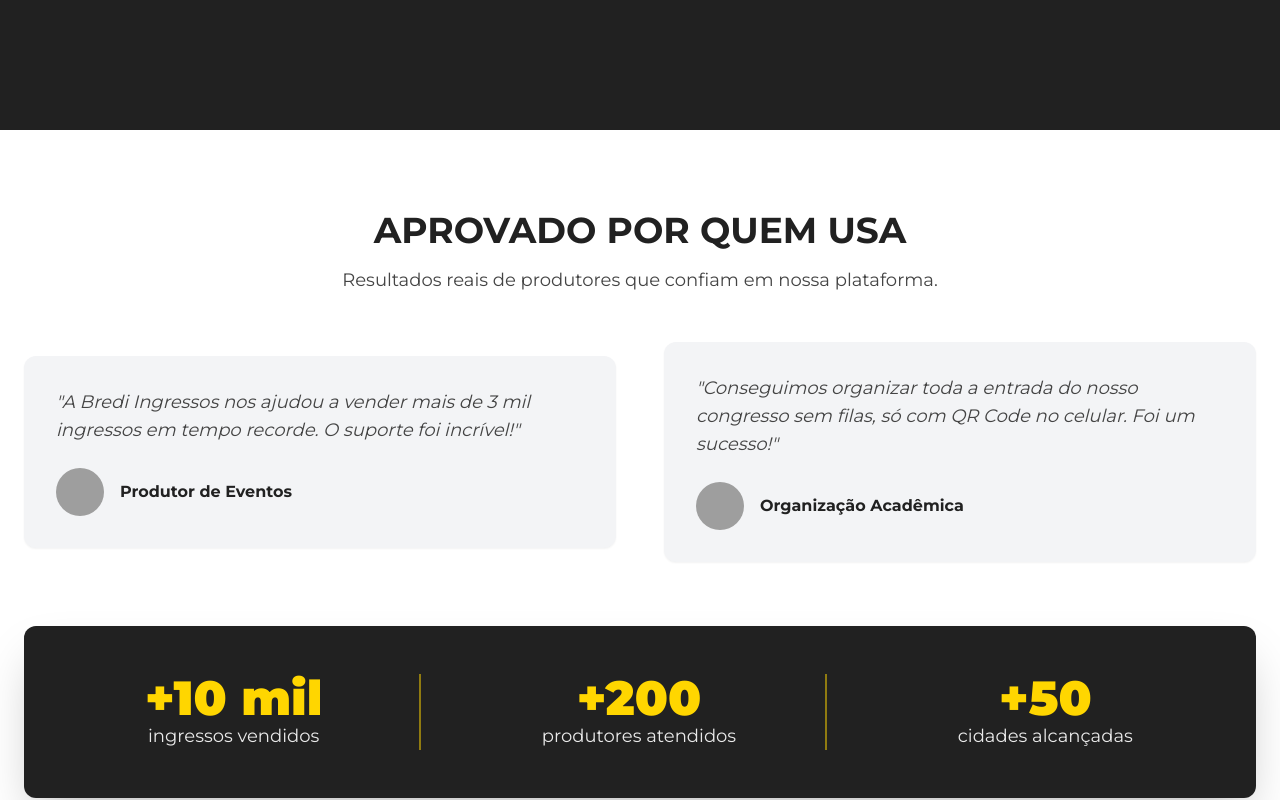
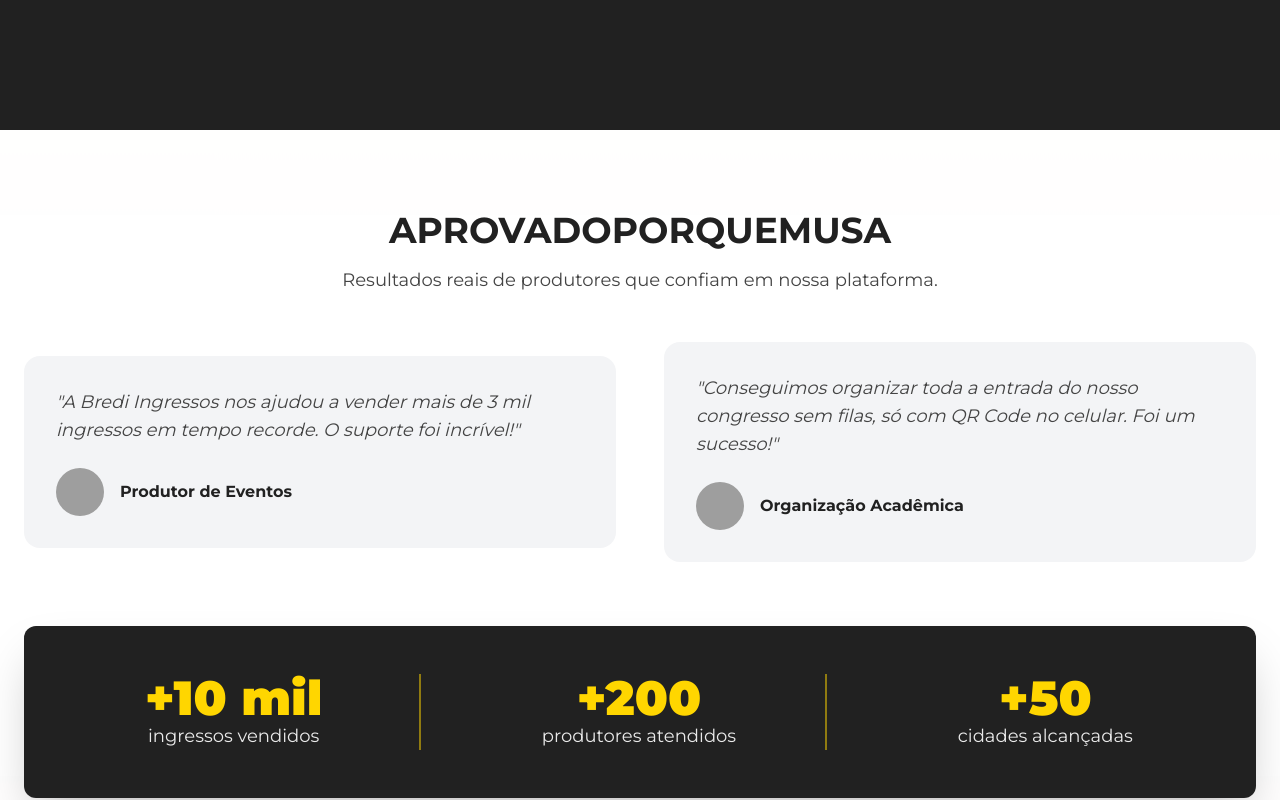
Before and after one commit to wagnermontezuma/lp-bredi-ingrssos-frontend-v1, a Next.js app: page / in a window 1280 px wide. Shown: the part 9200-10000 px from the top of the page. Built offline with nearby package versions, Linux system fonts and the light colour scheme; grey boxes are pictures that could not be loaded.

Commit message:
Enhance social proof interactions

```diff
--- a/src/components/sections/SocialProof.tsx
+++ b/src/components/sections/SocialProof.tsx
@@ -1,3 +1,16 @@
+"use client";
+
+import { useEffect, useMemo, useRef, useState } from "react";
+import {
+  animate,
+  motion,
+  useInView,
+  useMotionValue,
+  useReducedMotion,
+  useScroll,
+  useTransform,
+} from "framer-motion";
+
 const testimonials = [
   {
     quote: "A Bredi Ingressos nos ajudou a vender mais de 3 mil ingressos em tempo recorde. O suporte foi incrível!",
@@ -13,44 +26,222 @@
 ];
 
 const metrics = [
-  { value: "+10 mil", label: "ingressos vendidos" },
-  { value: "+200", label: "produtores atendidos" },
-  { value: "+50", label: "cidades alcançadas" },
+  { value: 10, prefix: "+", suffix: " mil", label: "ingressos vendidos" },
+  { value: 200, prefix: "+", suffix: "", label: "produtores atendidos" },
+  { value: 50, prefix: "+", suffix: "", label: "cidades alcançadas" },
 ];
 
+const ease = [0.22, 1, 0.36, 1] as const;
+
+const AnimatedMetricValue = ({
+  value,
+  prefix,
+  suffix,
+  duration = 1.2,
+}: {
+  value: number;
+  prefix?: string;
+  suffix?: string;
+  duration?: number;
+}) => {
+  const spanRef = useRef<HTMLSpanElement | null>(null);
+  const isInView = useInView(spanRef, { once: true, margin: "-10% 0px" });
+  const prefersReducedMotion = useReducedMotion();
+  const [displayValue, setDisplayValue] = useState(prefersReducedMotion ? value : 0);
+  const motionValue = useMotionValue(0);
+
+  useEffect(() => {
+    if (prefersReducedMotion) {
+      setDisplayValue(value);
+      return;
+    }
+
+    if (isInView) {
+      const controls = animate(motionValue, value, {
+        duration,
+        ease,
+      });
+
+      const unsubscribe = motionValue.on("change", (latest) => {
+        setDisplayValue(Math.round(latest));
+      });
+
+      return () => {
+        controls.stop();
+        unsubscribe();
+      };
+    }
+  }, [duration, isInView, motionValue, prefersReducedMotion, value]);
+
+  useEffect(() => {
+    if (!prefersReducedMotion) {
+      return;
+    }
+
+    setDisplayValue(value);
+  }, [prefersReducedMotion, value]);
+
+  const formattedValue = useMemo(() => {
+    const base = new Intl.NumberFormat("pt-BR", {
+      maximumFractionDigits: 0,
+    }).format(displayValue);
+
+    return `${prefix ?? ""}${base}${suffix ?? ""}`;
+  }, [displayValue, prefix, suffix]);
+
+  return (
+    <span ref={spanRef} aria-live="polite">
+      {formattedValue}
+    </span>
+  );
+};
+
 const SocialProof = () => {
+  const prefersReducedMotion = useReducedMotion();
+  const [canHover, setCanHover] = useState(false);
+  const sectionRef = useRef<HTMLElement | null>(null);
+  const { scrollYProgress } = useScroll({
+    target: sectionRef,
+    offset: ["start end", "end start"],
+  });
+  const parallaxY = useTransform(scrollYProgress, [0, 1], [-16, 16]);
+
+  useEffect(() => {
+    if (typeof window !== "undefined") {
+      setCanHover(window.matchMedia("(hover: hover)").matches);
+    }
+  }, []);
+
+  const headingWords = "Aprovado por quem usa".split(" ");
+
   return (
-    <section className="bg-white py-20">
-      <div className="container mx-auto px-6">
+    <section ref={sectionRef} className="relative overflow-hidden bg-white py-20">
+      {!prefersReducedMotion && (
+        <motion.div
+          aria-hidden="true"
+          className="pointer-events-none absolute -inset-x-10 top-0 h-full bg-gradient-to-b from-bredi-accent/10 via-transparent to-bredi-accent/10 opacity-5"
+          style={{ y: parallaxY }}
+        />
+      )}
+      <div className="container relative z-10 mx-auto px-6">
         <div className="mb-12 text-center">
-          <h2 className="text-3xl font-bold uppercase text-bredi-primary md:text-4xl">Aprovado por quem usa</h2>
+          <h2 className="text-3xl font-bold uppercase text-bredi-primary md:text-4xl">
+            {prefersReducedMotion
+              ? "Aprovado por quem usa"
+              : headingWords.map((word, index) => (
+                  <motion.span
+                    key={`${word}-${index}`}
+                    className="inline-block"
+                    initial={{ y: "0.6em", opacity: 0 }}
+                    whileInView={{ y: 0, opacity: 1 }}
+                    viewport={{ once: true, margin: "-10% 0px" }}
+                    transition={{
+                      delay: 0.05 * index,
+                      duration: 0.5,
+                      ease,
+                    }}
+                  >
+                    {word}
+                    {index < headingWords.length - 1 ? " " : ""}
+                  </motion.span>
+                ))}
+          </h2>
+          {prefersReducedMotion ? (
             <p className="mx-auto mt-4 max-w-2xl text-lg text-bredi-secondary">
               Resultados reais de produtores que confiam em nossa plataforma.
             </p>
+          ) : (
+            <motion.p
+              className="mx-auto mt-4 max-w-2xl text-lg text-bredi-secondary"
+              initial={{ y: 24, opacity: 0 }}
+              whileInView={{ y: 0, opacity: 1 }}
+              viewport={{ once: true, margin: "-10% 0px" }}
+              transition={{ delay: 0.2, duration: 0.5, ease }}
+            >
+              Resultados reais de produtores que confiam em nossa plataforma.
+            </motion.p>
+          )}
         </div>
         <div className="grid grid-cols-1 items-center gap-12 lg:grid-cols-2">
-          {testimonials.map((testimonial) => (
-            <div key={testimonial.author} className="rounded-xl bg-gray-100 p-8 shadow-sm">
+          {testimonials.map((testimonial, index) => {
+            const animationProps = prefersReducedMotion
+              ? {}
+              : {
+                  initial: {
+                    clipPath: "inset(0 100% 0 0 round 16px)",
+                    opacity: 0.001,
+                  },
+                  whileInView: {
+                    clipPath: "inset(0 0% 0 0 round 16px)",
+                    opacity: 1,
+                  },
+                  viewport: { once: true, amount: 0.4 },
+                };
+            const transition = prefersReducedMotion
+              ? undefined
+              : { duration: 0.7, ease, delay: index * 0.1 };
+
+            return (
+              <motion.div
+                key={testimonial.author}
+                className="rounded-xl bg-gray-100 p-8 shadow-sm"
+                {...animationProps}
+                transition={transition}
+                whileHover={
+                  !prefersReducedMotion && canHover
+                    ? {
+                        rotateX: 1.5,
+                        rotateY: -1.5,
+                        y: -4,
+                        boxShadow: "0px 20px 35px -20px rgba(0,0,0,0.25)",
+                        transition: { type: "spring", stiffness: 200, damping: 15 },
+                      }
+                    : undefined
+                }
+                style={{ transformPerspective: 800 }}
+              >
                 <p className="mb-6 text-lg italic text-bredi-secondary">"{testimonial.quote}"</p>
                 <div className="flex items-center">
-                <img src={testimonial.avatar} alt={testimonial.author} loading="lazy" className="mr-4 h-12 w-12 rounded-full" />
+                  <img
+                    src={testimonial.avatar}
+                    alt={testimonial.author}
+                    loading="lazy"
+                    className="mr-4 h-12 w-12 rounded-full"
+                  />
                   <div>
                     <p className="font-bold text-bredi-primary">{testimonial.author}</p>
                   </div>
                 </div>
-            </div>
-          ))}
+              </motion.div>
+            );
+          })}
         </div>
         <div className="mt-16 rounded-xl bg-bredi-primary px-6 py-12 text-white shadow-2xl">
           <div className="grid grid-cols-1 gap-8 text-center md:grid-cols-3">
-            {metrics.map((metric) => (
-              <div
+            {metrics.map((metric, index) => (
+              <motion.div
                 key={metric.label}
                 className="border-b-2 border-bredi-accent/50 pb-4 last:border-0 md:border-b-0 md:border-r-2 md:pb-0 md:last:border-0"
+                style={{
+                  borderColor: prefersReducedMotion ? "rgba(255, 214, 0, 0.5)" : "rgba(255, 214, 0, 0)",
+                }}
+                animate={
+                  prefersReducedMotion
+                    ? undefined
+                    : { borderColor: "rgba(255, 214, 0, 0.5)" }
+                }
+                transition={{ duration: 0.8, ease, delay: 0.3 + index * 0.1 }}
               >
-                <p className="text-4xl font-extrabold text-bredi-accent md:text-5xl">{metric.value}</p>
+                <p className="text-4xl font-extrabold text-bredi-accent md:text-5xl">
+                  <AnimatedMetricValue
+                    value={metric.value}
+                    prefix={metric.prefix}
+                    suffix={metric.suffix}
+                    duration={1.1 + index * 0.1}
+                  />
+                </p>
                 <p className="text-lg opacity-90">{metric.label}</p>
-              </div>
+              </motion.div>
             ))}
           </div>
         </div>
```
Lines whose indentation alone changed are shown as unchanged.
